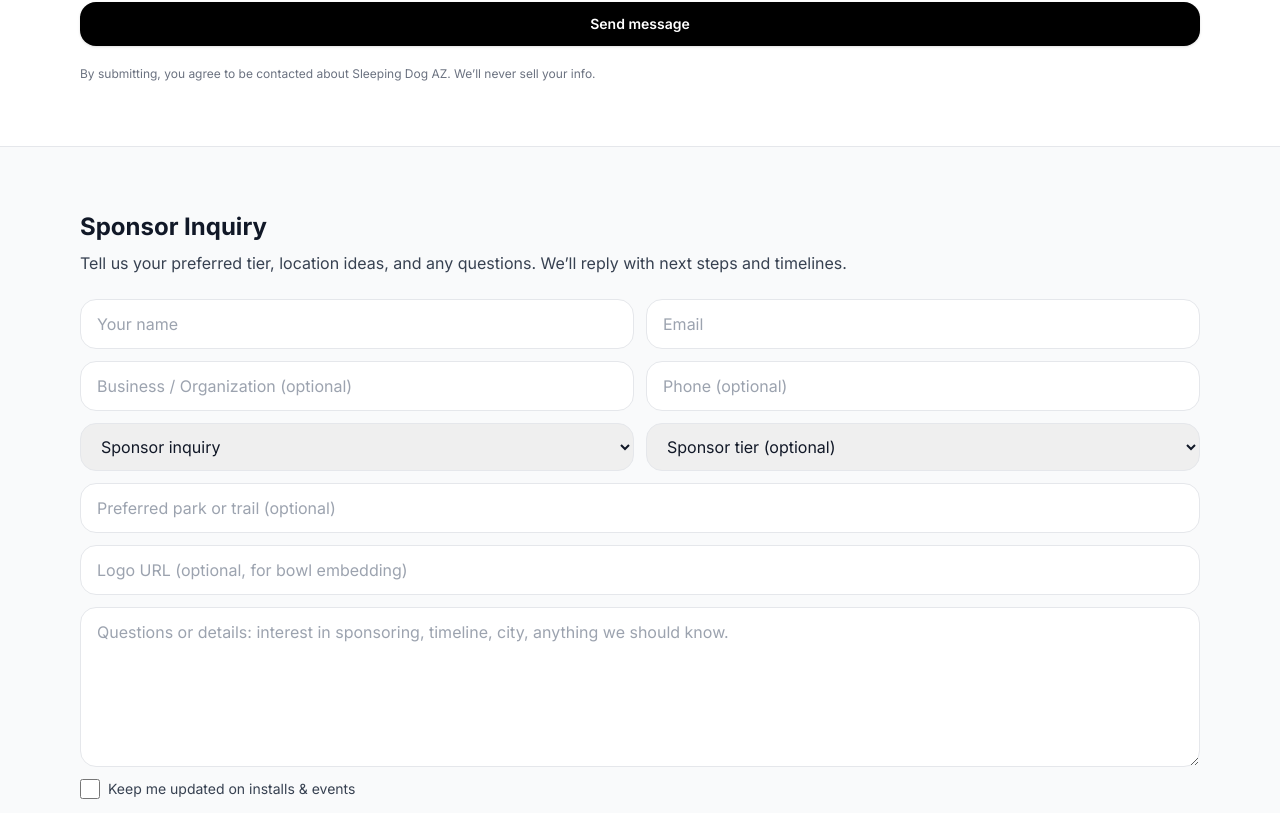
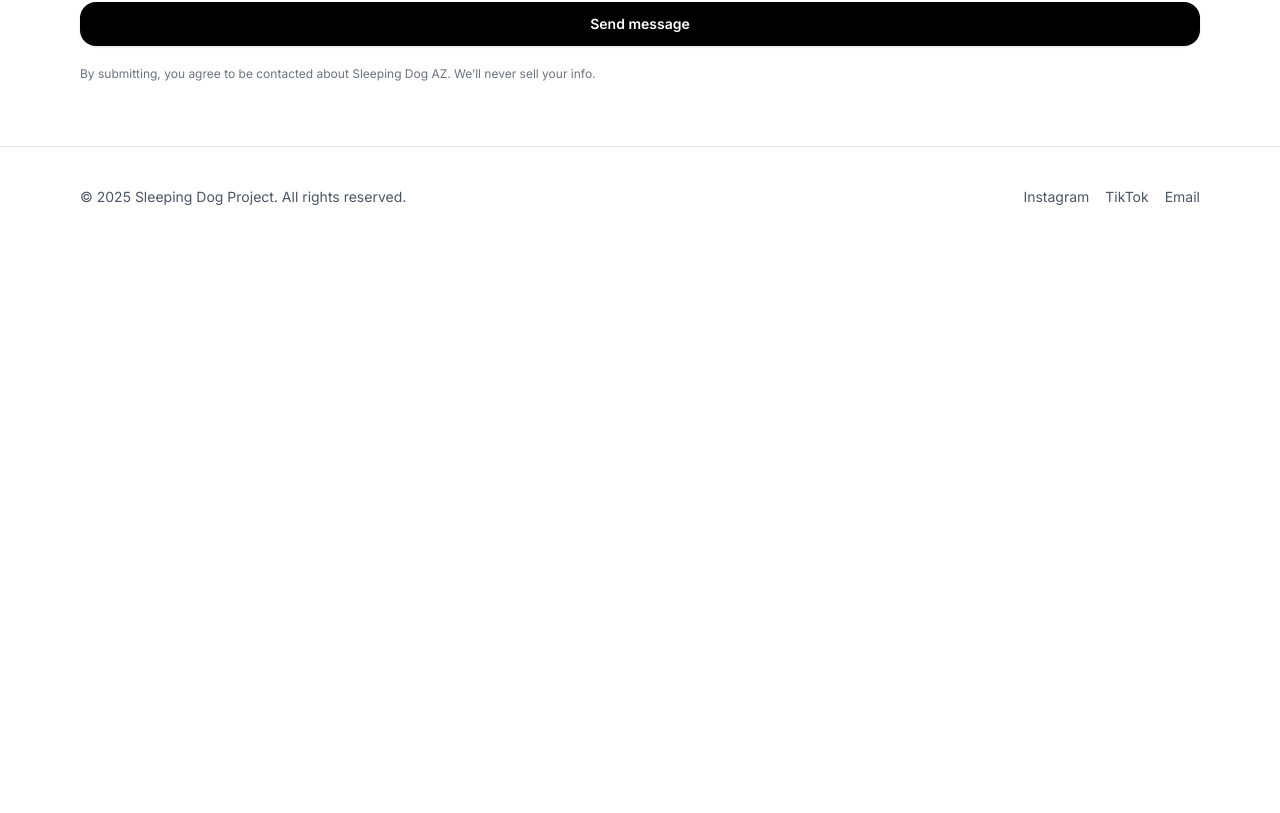
Before and after one commit to aduckett/sleeping-dog-project, a Next.js app: page /contact in a window 1280 px wide. Shown: the part 747-1560 px from the top of the page. After the commit the page ends 994 px from the top, so only its background shows below. Built offline with nearby package versions, Linux system fonts and the light colour scheme.

Commit message:
Images and Contact Page

```diff
--- a/app/contact/page.tsx
+++ b/app/contact/page.tsx
@@ -11,14 +11,6 @@ export default function ContactPage(){
         </p>
         <ContactForm />
       </Section>
-
-      <Section id="sponsor" className="bg-gray-50 border-y">
-        <h2 className="text-2xl font-bold">Sponsor Inquiry</h2>
-        <p className="text-gray-700 mt-2">
-          Tell us your preferred tier, location ideas, and any questions. We’ll reply with next steps and timelines.
-        </p>
-        <ContactForm />
-      </Section>
     </>
   );
 }
--- a/app/the-bowl/page.tsx
+++ b/app/the-bowl/page.tsx
@@ -20,7 +20,7 @@ export default function TheBowlPage(){
 
         <div className="mt-8 relative rounded-2xl border bg-gray-50 h-[300px] sm:h-[380px] md:h-[460px] lg:h-[520px] overflow-hidden">
           <Image
-            src="https://res.cloudinary.com/dizmpjrdk/image/upload/v1757789242/Untitled_design_as9d67.svg"
+            src="https://res.cloudinary.com/dizmpjrdk/image/upload/v1757790744/Heading_zszhnn.svg"
             alt="Sleeping Dog Project cement bowl render"
             fill
             sizes="(min-width: 1024px) 800px, (min-width: 768px) 700px, 100vw"
--- a/components/Hero.tsx
+++ b/components/Hero.tsx
@@ -31,7 +31,7 @@ export default function Hero() {
         {/* Right column: image */}
         <div className="relative rounded-3xl border bg-gray-50 shadow-inner overflow-hidden h-[260px] sm:h-[320px] md:h-[360px] lg:h-[420px]">
           <Image
-            src="https://res.cloudinary.com/dizmpjrdk/image/upload/v1757720393/20250912_1622_Logo_Bowl_Design_remix_01k503pw95fevtjt6z7bqksg6g_kv03x9.png"
+            src="https://res.cloudinary.com/dizmpjrdk/image/upload/v1757791002/BowlD_wys85h.svg"
             alt="Sleeping Dog cement bowl prototype with lab"
             fill
             sizes="(min-width: 1024px) 44vw, (min-width: 768px) 50vw, 100vw"
```
